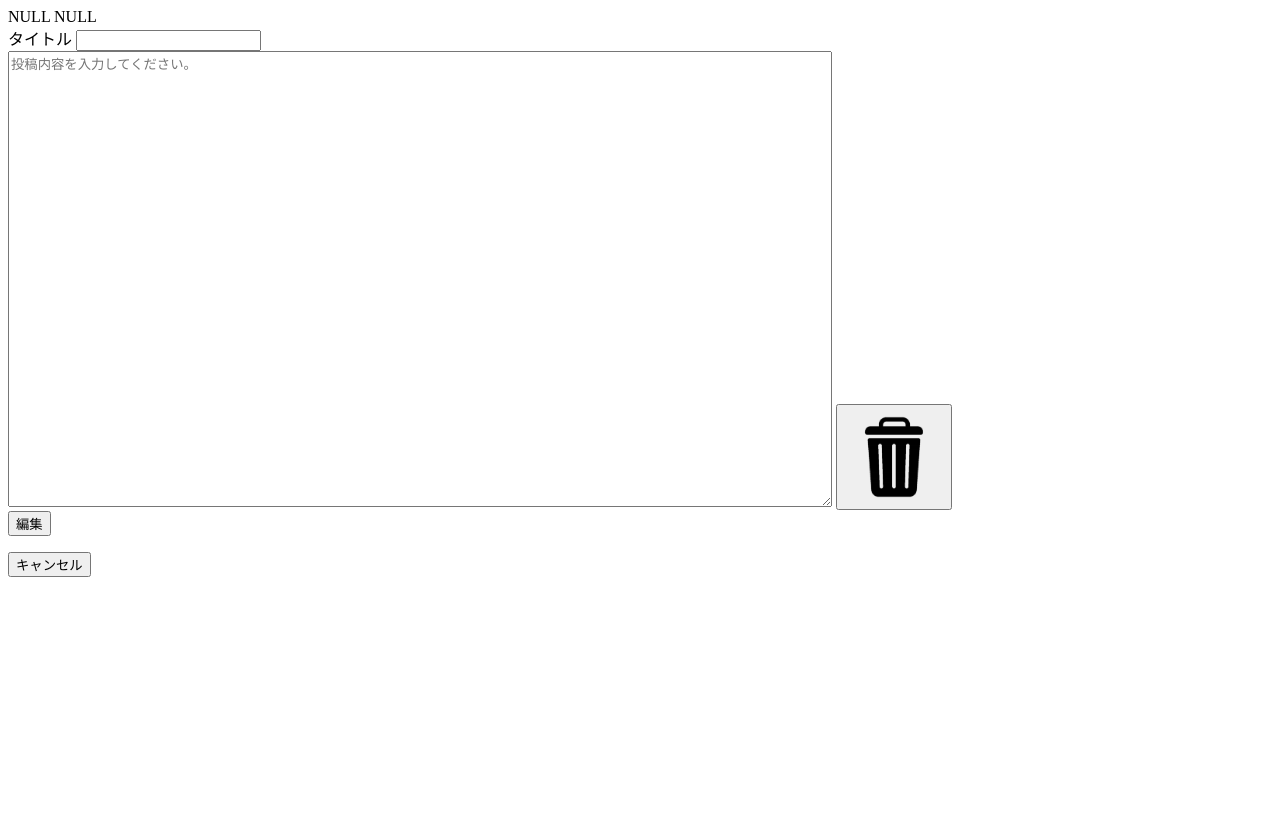
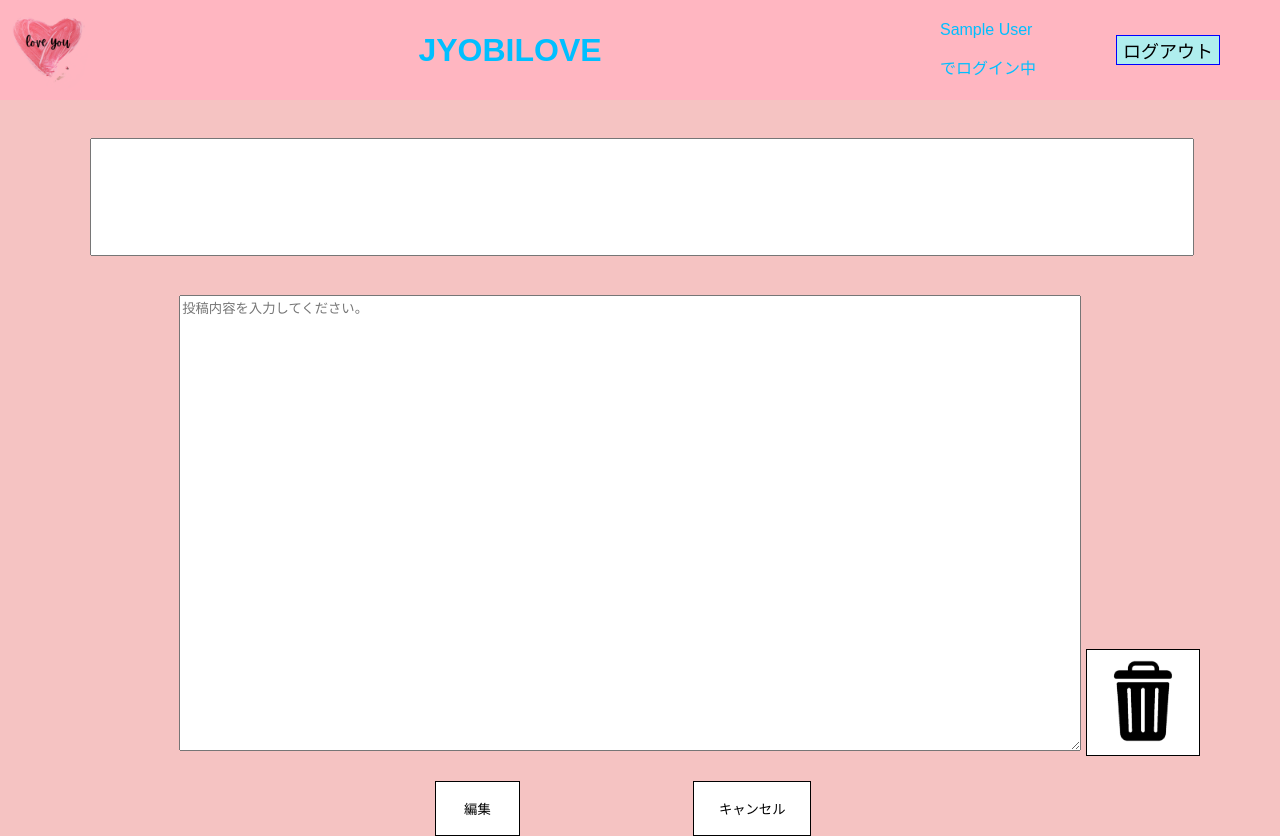
Before and after one commit to Kuya0307/LOVEBLOG2, a PHP site: page /upform.php?ID=1 in a window 1280 px wide. Before the commit the page ends 577 px from the top, so only its background shows below. Run offline with PHP 8.4, Linux system fonts and the light colour scheme; the visitor is signed in with stand-in values (Sample User, id 1); data that the repository does not hold is empty; some web fonts are replaced.

Commit message:
[add]ログイン画面でのヘッダーと担当した画面のcss

```diff
--- /dev/null
+++ b/css/update.css
@@ -0,0 +1,41 @@
+@charset "utf-8";
+body{
+    background-color: #F5C3C2;
+}
+.textbox{
+    width: 80%;
+    padding: 3%;
+    margin-top: 3%;;
+    margin-left: 7%;
+    margin-right: 7%;
+}
+input[type="text"]{
+    font-size:xx-large;
+    text-align: center;
+}
+.area{
+    width: 70%;
+    margin-top: 3%;;
+    margin-left: 14%;
+}
+.reset{
+    background-color: white;
+    border: 1px solid black;
+}
+.two{
+    padding-left: 34%;
+    margin-top: 2%;
+}
+.up{
+    background-color: white;
+    border: 1px solid black;
+    width: 10%;
+    padding: 2%;
+    margin-right: 20%;
+}
+.can{
+    background-color: white;
+    border: 1px solid black;
+    width: 14%;
+    padding: 2%;
+}
--- a/php/loginform.php
+++ b/php/loginform.php
@@ -1,7 +1,7 @@
 <?php
 require_once 'db_connect.php';
 session_start();
-include '../inc/headout.php';
+include '../inc/headlog.php';
 ?>
 <!DOCTYPE html>
 <html lang="en">
--- a/php/upform.php
+++ b/php/upform.php
@@ -1,6 +1,7 @@
 <?php
 require_once 'db_connect.php';
 session_start();
+include '../inc/head.php';
 
 $ID = $_GET['ID'];
 $_SESSION['ID'] = $ID;
@@ -13,41 +14,37 @@ $data = array(
     'title' => $upd['title'],
     'content' => $upd['content']
   );
-  var_dump($data['title']);
-  var_dump($data['content']);
 ?>
 <html>
-  <br>
-  <form action="update.php" method="post">
-<label for="story">タイトル</label>
-<input type="text"name="title" value="<?php echo $data['title']; ?>"><br>
-<textarea id="story" name="content"
-          rows="30" cols="100" placeholder="投稿内容を入力してください。" >
-<?php echo $data['content']; ?>
-</textarea>
-<button type="reset">
+  <link rel="stylesheet" href="../css/update.css">
+  <body>
+    <form action="update.php" method="post">
+      <input type="text" name="title" class="textbox" value="<?php echo $data['title']; ?>"><br>
+<textarea id="story" name="content" rows="30" cols="100" class="area" placeholder="投稿内容を入力してください。" ><?php echo $data['content']; ?></textarea>
+<button type="reset" class="reset">
 <img src="../img/gomi.png" width="100px" height="100px">
 </button><br>
-<button class="favorite styled"
-        type="submit"> 編集
-</button>
+<div class="two">
+  <button type="submit" class="up"> 編集 </button>
 </form>
-<button id="btn">キャンセル</button>
+<button id="btn" class="can">キャンセル</button>
+</div>
 
 <script>
-var btn = document.getElementById('btn');
+  var btn = document.getElementById('btn');
 
 btn.addEventListener('click', function() {
-    var result = window.confirm('ボタンをクリック！');
+  var result = window.confirm('ボタンをクリック！');
 
-    if( result ) {
+  if( result ) {
         //OKを押して遷移させる
         window.location.href = '../php/top.php';
     }else {
         //キャンセルを押してリダイレクトさせる
         window.location.href = 'upform.php?ID=<?php echo $ID ?>';
-    }
+      }
 })
 </script>
 
+</body>
 </html>
```
Also changed, not shown: inc/headlog.php (added, +13 -0 lines).
